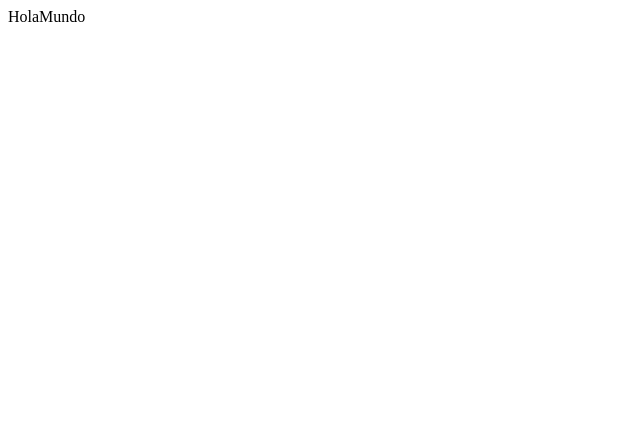
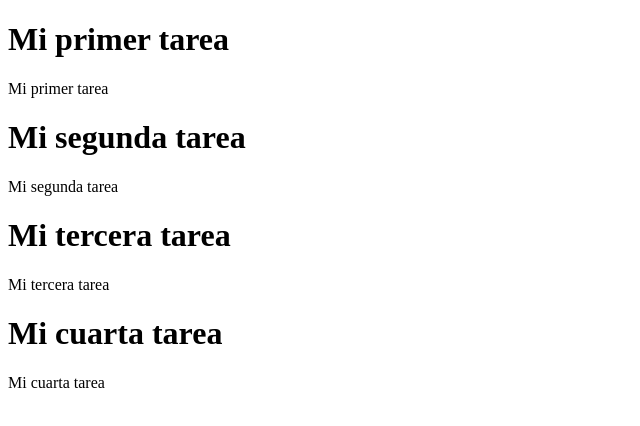
Before and after one commit to CarlosHValenzuela/Segundo_Proyecto_React, a React (Vite) app: page / in a window 1280 px wide. Shown: the top 426 px of the page, without its empty margins (0-640 px from the left). Built offline with nearby package versions, Linux system fonts and the light colour scheme.

Commit message:
Metodo Listar Tareas

```diff
--- a/src/App.jsx
+++ b/src/App.jsx
@@ -1,7 +1,11 @@
-function HolaMundo() {
+import TaskList from './TaskList'
+
+function App() {
   return (
-    <div>HolaMundo</div>
+    <div>
+      <TaskList />
+    </div>
   )
 }
 
-export default HolaMundo
+export default App
--- /dev/null
+++ b/src/TaskList.jsx
@@ -0,0 +1,27 @@
+import { tasks as data } from "./task";
+import { useState, useEffect } from "react";
+
+function TaskList() {
+  const [tasks, setTasks] = useState([]);
+
+  useEffect(() => {
+    setTasks(data);
+  }, []);
+
+  if (tasks.length === 0) {
+    return <h1>No hay tareas aun</h1>;
+  }
+
+  return (
+    <div>
+      {tasks.map((task) => (
+        <div key={task.id}>
+            <h1>{task.title}</h1>
+            <p>{task.description}</p>
+        </div>
+      ))}
+    </div>
+  );
+}
+
+export default TaskList;
--- /dev/null
+++ b/src/task.js
@@ -0,0 +1,22 @@
+export const tasks = [
+  {
+    id: 0,
+    title: "Mi primer tarea",
+    description: "Mi primer tarea",
+  },
+  {
+    id: 1,
+    title: "Mi segunda tarea",
+    description: "Mi segunda tarea",
+  },
+  {
+    id: 2,
+    title: "Mi tercera tarea",
+    description: "Mi tercera tarea",
+  },
+  {
+    id: 3,
+    title: "Mi cuarta tarea",
+    description: "Mi cuarta tarea",
+  },
+];
```
